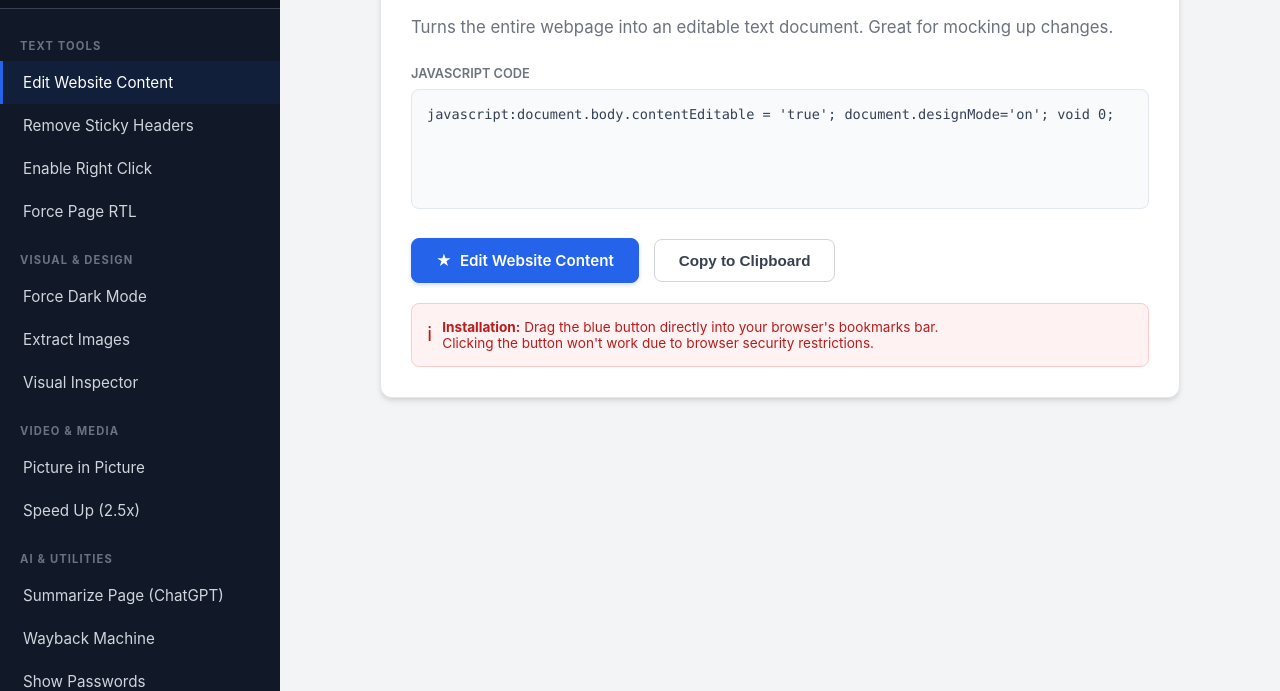
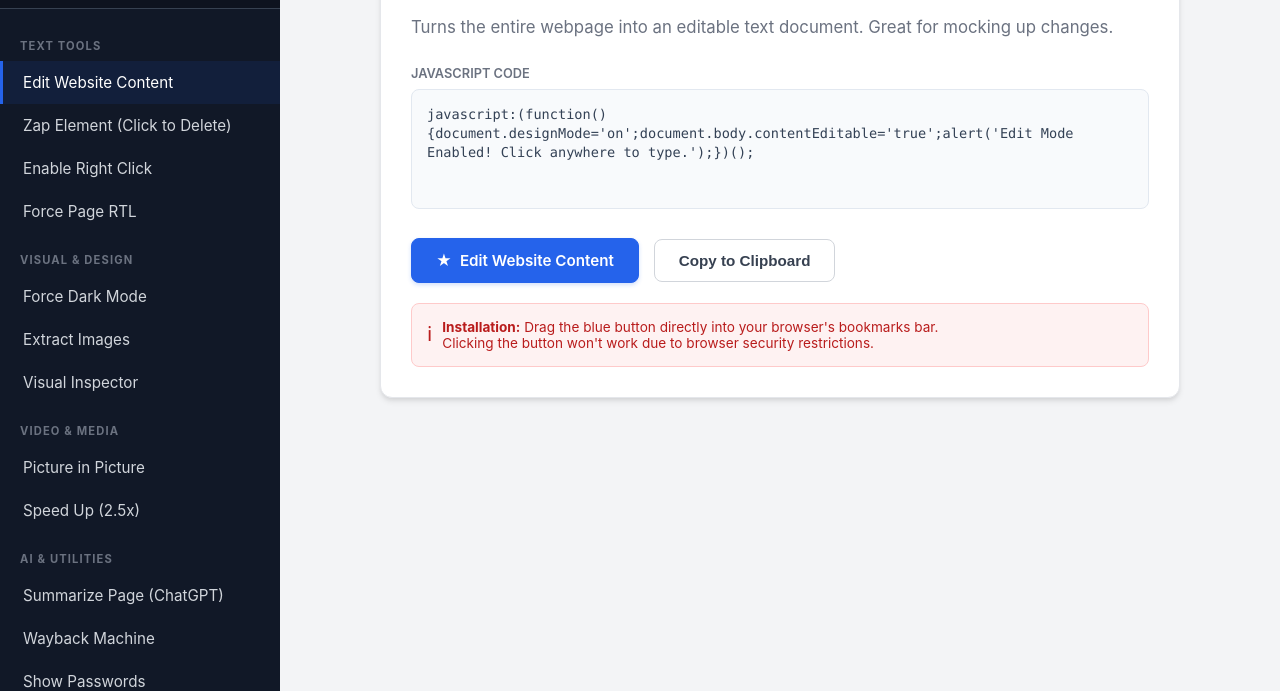
Before and after one commit to Ofirish/BMKLT, a plain HTML site: page index.html in a window 1280 px wide. Shown: the part 109-800 px from the top of the page. Drawn offline with Linux system fonts and the light colour scheme.

Commit message:
Update JavaScript code snippets in index.html

```diff
--- a/index.html
+++ b/index.html
@@ -287,12 +287,12 @@
                     {
                         title: "Edit Website Content",
                         desc: "Turns the entire webpage into an editable text document. Great for mocking up changes.",
-                        code: `javascript:document.body.contentEditable = 'true'; document.designMode='on'; void 0;`
+                        code: `javascript:(function(){document.designMode='on';document.body.contentEditable='true';alert('Edit Mode Enabled! Click anywhere to type.');})();`
                     },
                     {
-                        title: "Remove Sticky Headers",
-                        desc: "Zaps those annoying fixed headers and footers that take up screen space.",
-                        code: `javascript:(function(){var e=document.querySelectorAll("*");for(var i=0;i<e.length;i++){var s=getComputedStyle(e[i]);if(s.position==="fixed"||s.position==="sticky"){e[i].parentNode.removeChild(e[i]);}}})();`
+                        title: "Zap Element (Click to Delete)",
+                        desc: "Activate this, then click on ANY element (ads, headers, popups) to instantly remove it from the page.",
+                        code: `javascript:(function(){var s=document.createElement('style');s.innerHTML='*{cursor:crosshair!important;}';document.head.appendChild(s);var handler=function(e){e.preventDefault();e.stopImmediatePropagation();e.target.remove();document.removeEventListener('click',handler,true);s.remove();};document.addEventListener('click',handler,true);})();`
                     },
                     {
                         title: "Enable Right Click",
```
